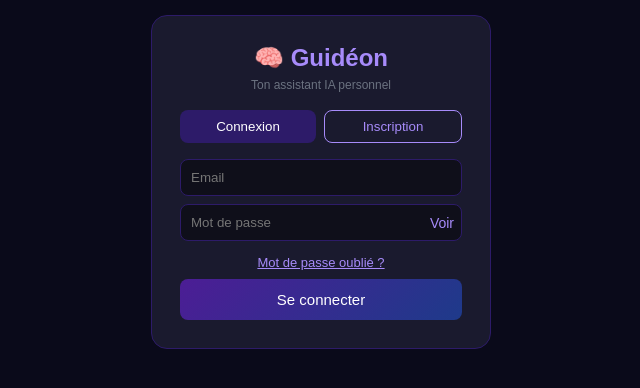
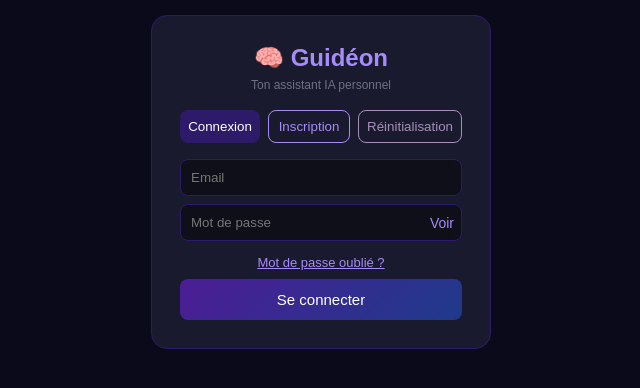
Before and after one commit to Brother-Victor2026/guideon-clean, a website: page public/index.html in a window 1280 px wide. Shown: the part 218-606 px from the top of the page, without its empty margins (319-959 px from the left). Drawn offline with nearby package versions, Linux system fonts and the light colour scheme.

Commit message:
Phase 2: Inject 3 tabs (Connexion, Inscription, Réinitialisation) in modal

```diff
--- a/public/index.html
+++ b/public/index.html
@@ -261,8 +261,9 @@ document.getElementById('ui').addEventListener('input',function(){this.style.hei
 <h2 style="color:#a78bfa;text-align:center;margin-bottom:6px;">🧠 Guidéon</h2>
 <p style="color:#6b7280;text-align:center;font-size:12px;margin-bottom:18px;">Ton assistant IA personnel</p>
 <div style="display:flex;gap:8px;margin-bottom:16px;">
-<button onclick="stab('login')" id="tl" style="flex:1;padding:8px;background:#2d1b69;color:#fff;border:none;border-radius:8px;cursor:pointer;">Connexion</button>
-<button onclick="stab('reg')" id="tr" style="flex:1;padding:8px;background:transparent;color:#a78bfa;border:1px solid #a78bfa;border-radius:8px;cursor:pointer;">Inscription</button>
+<button onclick="switchTab('connexion')" class="tab-button active" data-tab="connexion" id="tl" style="flex:1;padding:8px;background:#2d1b69;color:#fff;border:none;border-radius:8px;cursor:pointer;">Connexion</button>
+<button onclick="switchTab('inscription')" class="tab-button" data-tab="inscription" id="tr" style="flex:1;padding:8px;background:transparent;color:#a78bfa;border:1px solid #a78bfa;border-radius:8px;cursor:pointer;">Inscription</button>
+<button class="tab-button" data-tab="reset-phase" onclick="switchTab('reset-phase')" style="flex:1;padding:8px;background:transparent;color:#a78fba;border:1px solid #a78fba;border-radius:8px;cursor:pointer;">Réinitialisation</button>
 </div>
 <input id="an" placeholder="Votre nom" style="display:none;width:100%;padding:10px;background:#0f0f1a;color:#fff;border:1px solid #2d1b69;border-radius:8px;margin-bottom:8px;box-sizing:border-box;">
 <input id="ae" type="email" placeholder="Email" style="width:100%;padding:10px;background:#0f0f1a;color:#fff;border:1px solid #2d1b69;border-radius:8px;margin-bottom:8px;box-sizing:border-box;">
```
